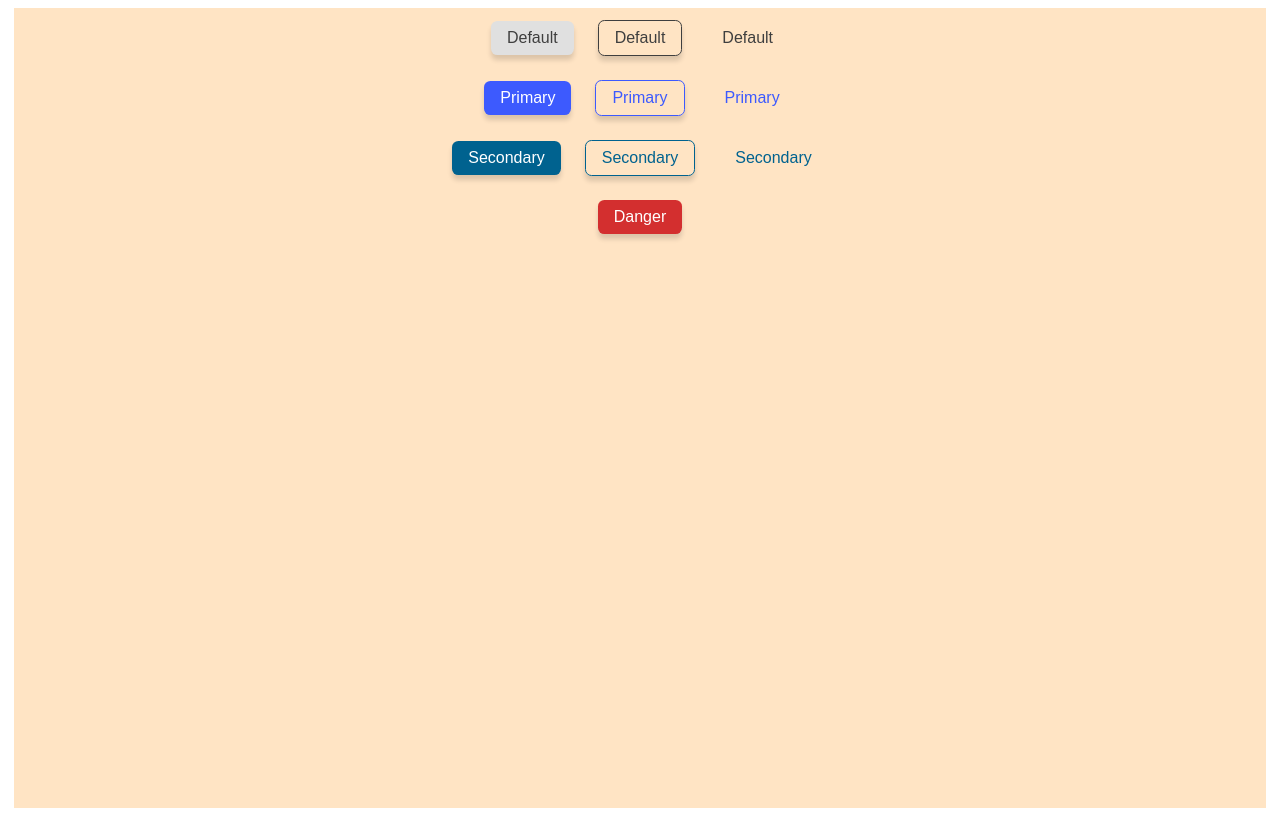
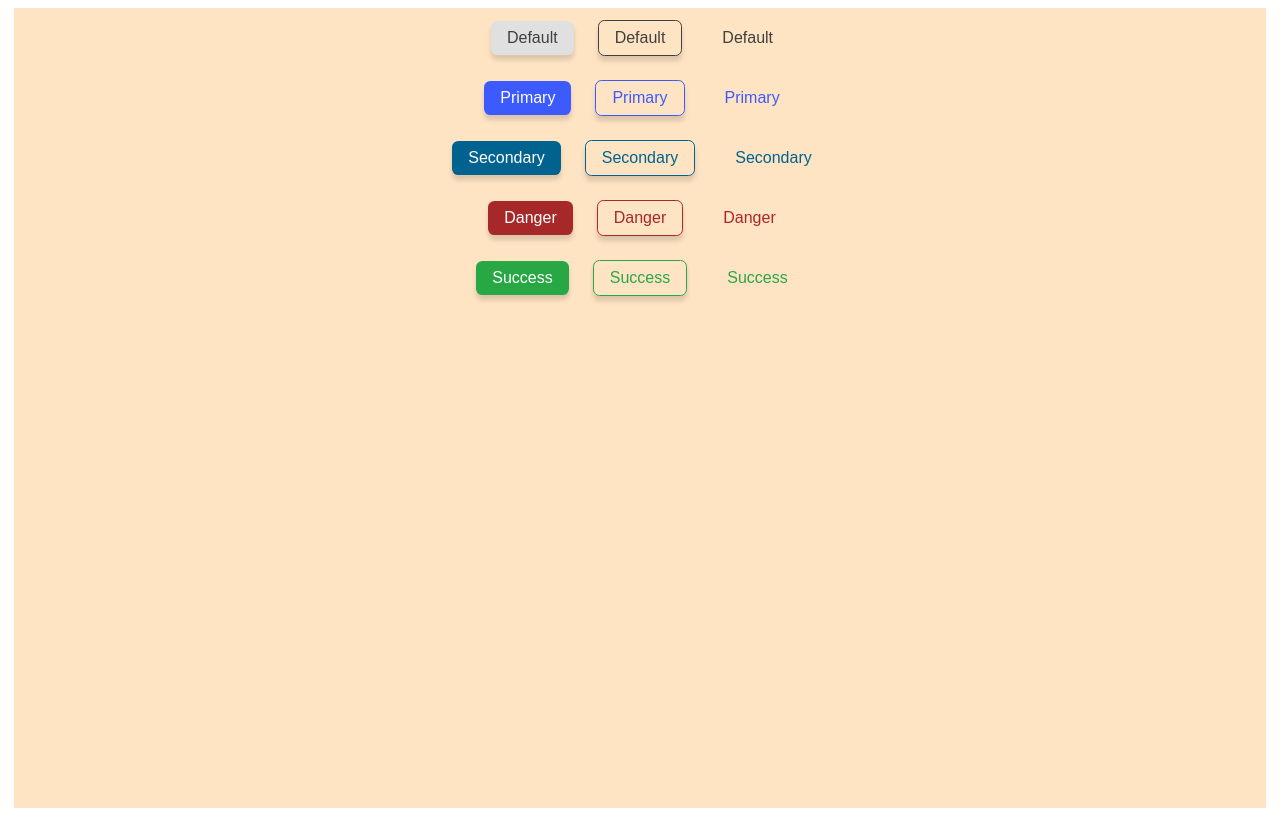
Before and after one commit to zain610/Design-System, a React (Create React App) app: page / in a window 1280 px wide. Built offline with nearby package versions, Linux system fonts and the light colour scheme.

Commit message:
completed danger and success

```diff
--- a/src/components/App.css
+++ b/src/components/App.css
@@ -6,6 +6,8 @@ html {
   margin: 0.5rem;
   background: bisque;
   height: 100vh;
+  display: flex;
+  justify-content: space-around;
 }
 @media only screen and (min-width: 992px) {
   .container {
--- a/src/components/Button/Button.js
+++ b/src/components/Button/Button.js
@@ -26,7 +26,16 @@ const ButtonComponent = ({ type = "default", size = "small", disableShadow = fal
         <button className="btn-small secondary outline">Secondary</button>
         <button className="btn-small secondary text">Secondary</button>
       </div >
-      <button className="btn-small danger">Danger</button>
+      <div>
+        <button className="btn-small danger">Danger</button>
+        <button className="btn-small danger outline">Danger</button>
+        <button className="btn-small danger text">Danger</button>
+      </div>
+      <div>
+        <button className="btn-small success">Success</button>
+        <button className="btn-small success outline">Success</button>
+        <button className="btn-small success text">Success</button>
+      </div>
     </div>
   )
 }
--- a/src/components/Button/Button.scss
+++ b/src/components/Button/Button.scss
@@ -1,14 +1,25 @@
 /*  Variables  */
 $default-bgcolor: #e0e0e0;
-$default-color: #3f3f3f;
+$default-altBackground: #3f3f3f;
 $default-highlight: #aeaeae;
-$primary-color: #3d5afe;
+
+$primary-bgcolor: #3d5afe;
 $primary-altBackground: #003cd3;
 $primary-highlight: #dce5fc;
+
 $secondary-bgColor:#00628f;
+$secondary-altBackground: #1d4a5f;
 $secondary-highlight: #d3f1fd;
-$secondary-color: #0487c4;
-$secondary-altBackground: #1d4a5f;
+
+
+$danger-bgcolor: #a72828;
+$danger-altBackground:  #df2e2e;
+$danger-highlight:#fdd6d6;
+
+$success-bgcolor: #28a745;
+$success-altbackground: #01be0a;
+$success-highlight: #bcffbf;
+
 
 $white: #ffffff;
 
@@ -37,12 +48,12 @@ button {
 /* Default Button and its variation*/
 .default {
   background-color: $default-bgcolor;
-  color: $default-color;
+  color: $default-altBackground;
   // outline variation of the default color
   &.outline {
     background:none;
-    color: $default-color;
-    @include border($default-color);
+    color: $default-altBackground;
+    @include border($default-altBackground);
     &:hover, &:focus {
       background-color: $default-highlight;
     }
@@ -50,7 +61,7 @@ button {
   // text variation of the default color
   &.text {
     border: none;
-    color: $default-color;
+    color: $default-altBackground;
     background: none;
     box-shadow: none;
     &:hover, &:hover {
@@ -64,19 +75,19 @@ button {
 }
 /* Primary color  */
 .primary {
-  background-color: $primary-color;
+  background-color: $primary-bgcolor;
   color: $white;
   &.outline {
     background: none;
-    color: $primary-color;
-    @include border($primary-color);
+    color: $primary-bgcolor;
+    @include border($primary-bgcolor);
     &:hover, &:focus {
       background-color: $primary-highlight;
     }
   }
   &.text {
     border: none;
-    color: $primary-color;
+    color: $primary-bgcolor;
     background: none;
     box-shadow: none;
     &:hover, &:focus {
@@ -113,30 +124,53 @@ button {
   }
 }
 .danger {
-  background-color: #d32f2f;
+  background-color: $danger-bgcolor;
   color: $white;
   &.outline {
     background: none;
-    color: $white;
-    @include border(#d32f2f);
+    color: $danger-bgcolor;
+    @include border($danger-bgcolor);
     &:hover, &:focus {
-      background-color: $secondary-highlight;
+      background-color: $danger-highlight;
     }
   }
   &.text {
     border: none;
-    color: $secondary-color;
+    color: $danger-bgcolor;
     background: none;
     box-shadow: none;
     &:hover, &:focus {
-      background-color: #d32f2f;
+      background-color: $danger-highlight;
     }
   }
   &:hover, &:focus {
-    background-color: #ec2a2a;
+    background-color: $danger-altBackground;
   }
 }
-
+.success {
+  background-color: $success-bgcolor;
+  color: $white;
+  &.outline {
+    background: none;
+    color: $success-bgcolor;
+    @include border($success-bgcolor);
+    &:hover, &:focus {
+      background-color: $success-highlight;
+    }
+  }
+  &.text {
+    border: none;
+    color: $success-bgcolor;
+    background: none;
+    box-shadow: none;
+    &:hover, &:focus {
+      background-color: $success-highlight;
+    }
+  }
+  &:hover, &:focus {
+    background-color: $success-altbackground;
+  }
+}
 /* shadow -- adding box-shadow to button */
 .disableShadow {
   box-shadow: none;
```
